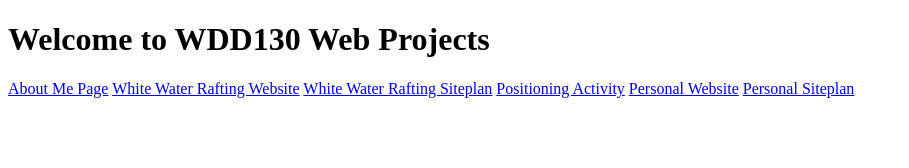
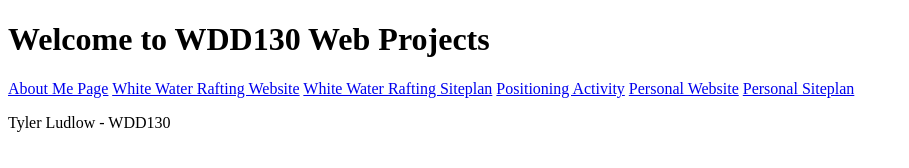
Before and after one commit to tmansprojects/wdd130, a plain HTML site: page wd130/index.html in a window 1280 px wide. Shown: the whole page, without its empty margins (0-909 px from the left). Drawn offline with Linux system fonts and the light colour scheme.

Commit message:
Added paragraph to homepage.

```diff
--- a/wd130/index.html
+++ b/wd130/index.html
@@ -15,5 +15,6 @@
   <a href="#">Personal Website</a>
   <a href="#">Personal Siteplan</a>
 </nav>
+<p>Tyler Ludlow - WDD130</p>
 </body>
 </html>
```
